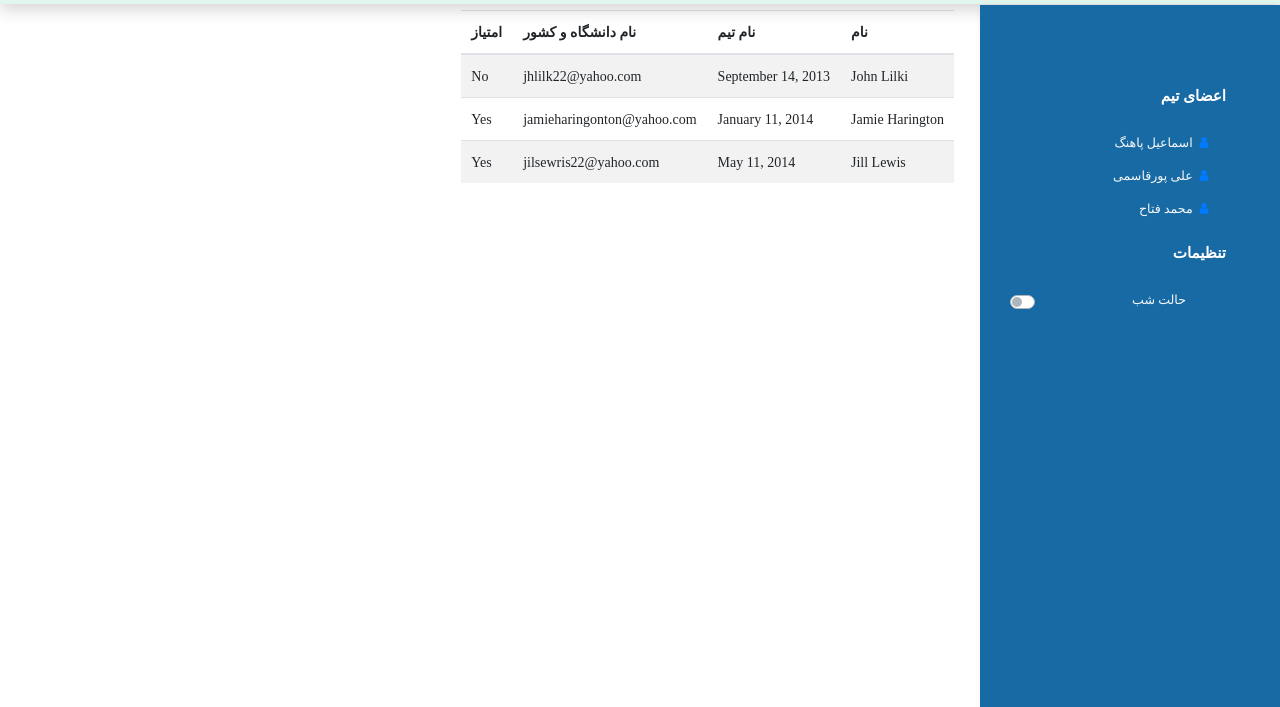
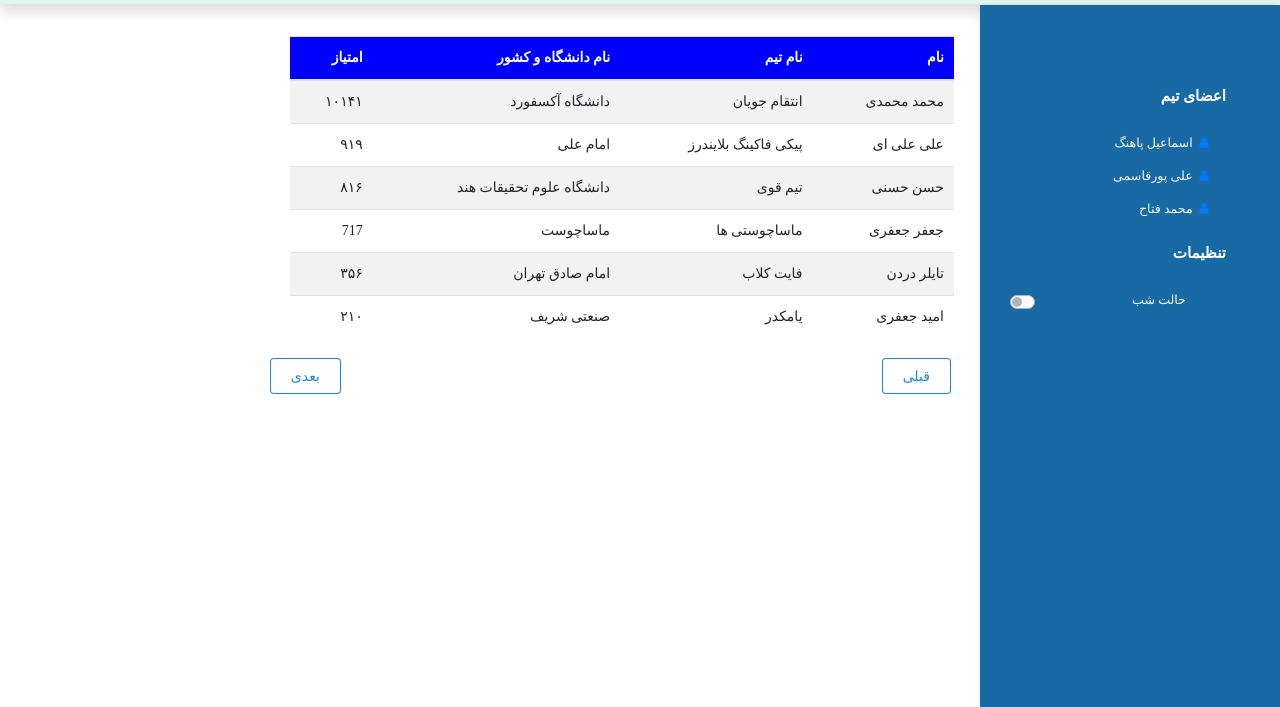
Before and after one commit to shrif-web/HW2_Web, a plain HTML site: page front/data.html in a window 1280 px wide. Shown: the part 93-800 px from the top of the page. Drawn offline with nearby package versions, Linux system fonts and the light colour scheme; a web font is replaced by a local one.

Commit message:
data part almost complete

```diff
--- a/front/css/data.css
+++ b/front/css/data.css
@@ -72,19 +72,10 @@
     border-top: 5px solid #186aa4;
 }
 
-#data-container{
 
-    margin-left: 0px;
 
-}
 
 @media (max-width: 600px) {
-
-    #data-container{
-        margin-right: 0px;
-    }
-
-
     #sidebar {
       margin-right: calc(100% + -300px);
     }
@@ -156,32 +147,38 @@ h6 {
 .card_div {
     overflow-y: scroll;
     margin-right: 300px;
+    margin-left: 10PX;
     margin-top: 103px;
-    top: 0;
-    left: 0;
+
+
     float: right;
-    padding-left: 2%;
-    padding-right: 2%;
+
+    padding: 2%;
+
 }
 
-.box2 {
+.mytable {
     float: right;
-    margin: 15px;
-    border-style: ridge;
-    width: 300px;
-    height: 300px;
-    @media screen and (min-width:1000px) {
+    left: 0px;
+    margin-left: 50px;
+    margin-right: auto;
+    border-style: none;
 
-    }
-    @media screen and (max-width:999px) {
+    margin-bottom: 20px;
+    width: 100%;
+    transition: box-shadow 0.2s ease-in-out;
 
-    }
+    text-align: right;
+    vertical-align: middle;
 }
 
-.box2:hover {
-    box-shadow: 10px 10px 8px #d6d3d3;
-    background-color: rgb(168, 235, 235);
+.mytable thead{
+    background: blue;
+    color: white;
 }
+
+
+
 
 .card_image {
     width: 100px;
--- a/front/data.html
+++ b/front/data.html
@@ -121,8 +121,8 @@
         <a href="#">ثبت نام</a>
     </div>
 
-    <div class="card_div" id="data-container"> <!-- ui unstackable table -->
-        <table class="table table-striped r_dir"> <!-- ui unstackable table -->
+    <div class="row r_dir card_div" >
+      <table class="table table-striped r_dir mytable"> <!-- ui unstackable table -->
         <thead>
           <tr>
             <th>نام</th>
@@ -133,25 +133,51 @@
         </thead>
         <tbody>
           <tr>
-                <td>John Lilki</td>
-                <td>September 14, 2013</td>
-                <td>jhlilk22@yahoo.com</td>
-                <td>No</td>
+            <td>محمد محمدی</td>
+            <td>انتقام جویان</td>
+            <td>دانشگاه آکسفورد</td>
+            <td>۱۰۱۴۱</td>
           </tr>
           <tr class="active">
-                <td>Jamie Harington</td>
-                <td>January 11, 2014</td>
-                <td>jamieharingonton@yahoo.com</td>
-                <td>Yes</td>
+            <td>علی علی ای</td>
+            <td>پیکی فاکینگ بلایندرز</td>
+            <td>امام علی</td>
+            <td>۹۱۹</td>
           </tr>
           <tr>
-                <td>Jill Lewis</td>
-                <td>May 11, 2014</td>
-                <td>jilsewris22@yahoo.com</td>
-                <td>Yes</td>
+            <td>حسن حسنی</td>
+            <td>تیم قوی</td>
+            <td>دانشگاه علوم تحقیقات هند</td>
+            <td>۸۱۶</td>
+          </tr>
+          <tr>
+            <td>جعفر جعفری</td>
+            <td>ماساچوستی ها</td>
+            <td>ماساچوست</td>
+            <td>717</td>
+          </tr>
+          <tr class="active">
+            <td>تایلر دردن</td>
+            <td>فایت کلاب</td>
+            <td>امام صادق تهران</td>
+            <td>۳۵۶</td>
+          </tr>
+          <tr>
+            <td>امید جعفری</td>
+            <td>یامکدر</td>
+            <td>صنعتی شریف</td>
+            <td>۲۱۰</td>
           </tr>
         </tbody>
       </table>
+
+      <div class="row" style="width: 100%;">
+        <div class="col">
+          <button class="ui primary basic button float-right" style="margin-left: 50px;">قبلی</button>
+          <button class="ui primary basic button float-left">بعدی</button>
+        </div>
+      </div>
+
     </div>
 
 
```
Lines whose indentation alone changed are shown as unchanged.
